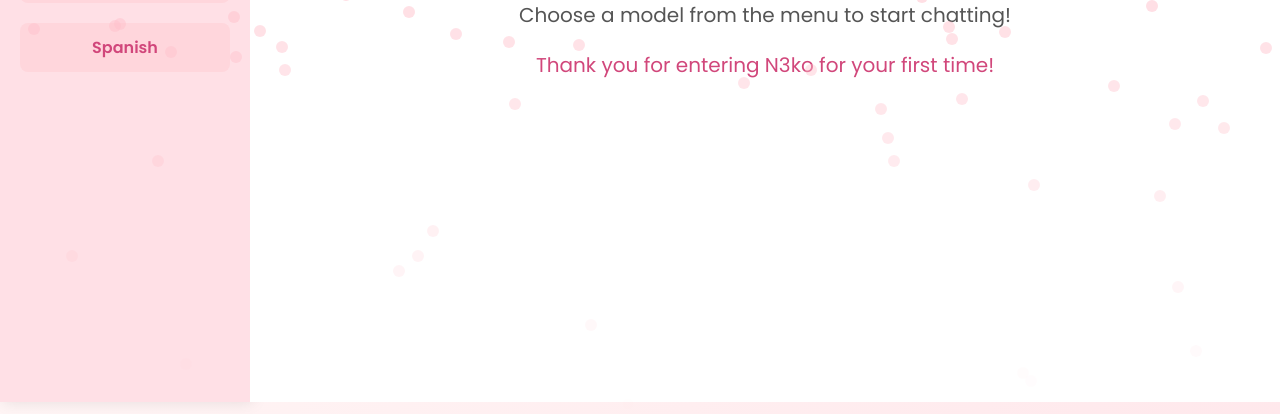
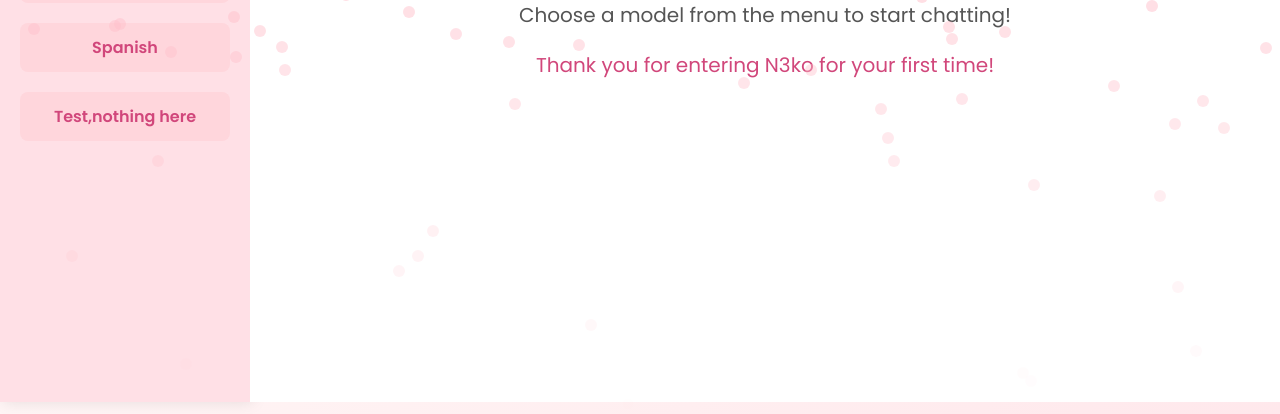
Before and after one commit to andy64lol/N3koChat, a plain HTML site: page index.html in a window 1280 px wide. Shown: the part 398-812 px from the top of the page. Drawn offline with Linux system fonts and the light colour scheme.

Commit message:
Update index.html

```diff
--- a/index.html
+++ b/index.html
@@ -141,6 +141,7 @@
     <a href="French.html" class="menu-item" onclick="setActiveMenu(event)">French</a>
     <a href="Italian.html" class="menu-item" onclick="setActiveMenu(event)">Italian</a>
     <a href="Spanish.html" class="menu-item" onclick="setActiveMenu(event)">Spanish</a>
+    <a href="Test" class="menu-item" onclick="setActiveMenu(event)">Test,nothing here</a>
   </div>
   <div class="content" id="content">
     <h1>Welcome to N3ko</h1>
```
